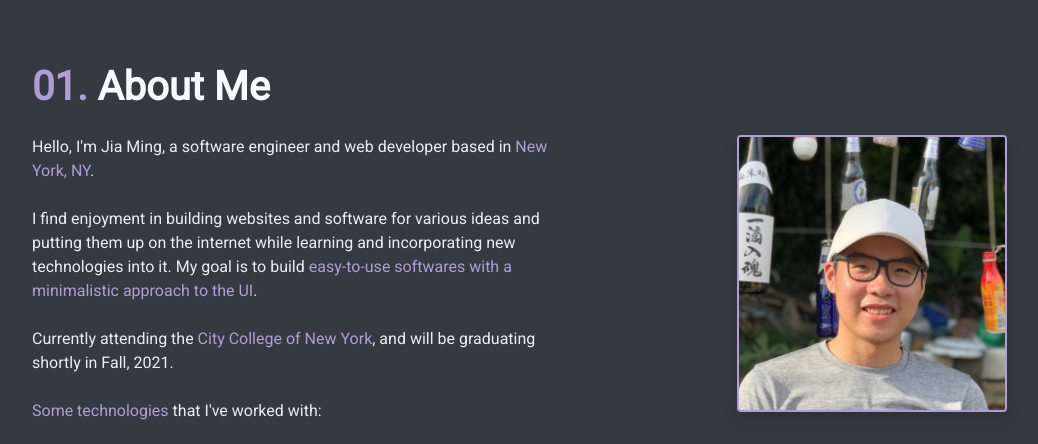
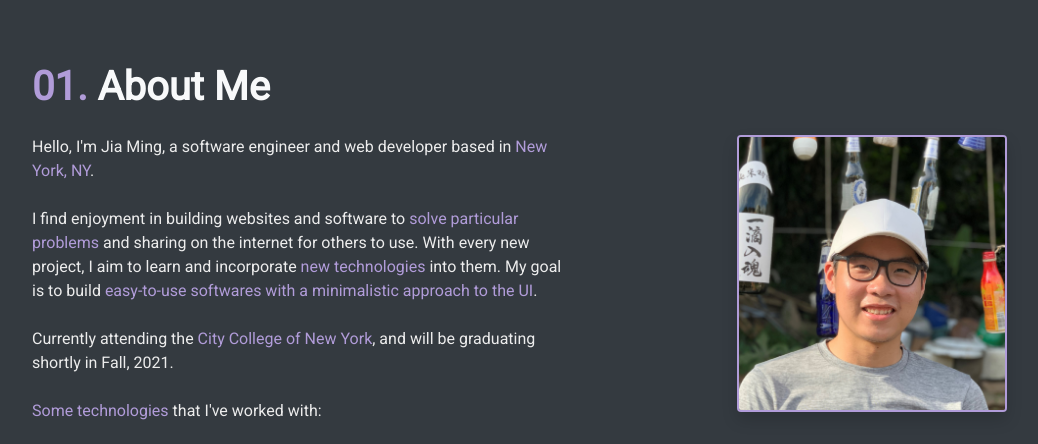
Before and after one commit to jma8774/jma8774.github.io, a website: page index.html in a window 1280 px wide. Shown: the part 780-1224 px from the top of the page, without its empty margins (53-1091 px from the left). Drawn offline with nearby package versions, Linux system fonts and the light colour scheme.

Commit message:
updated info thanks to emily

```diff
--- a/index.html
+++ b/index.html
@@ -91,7 +91,8 @@
         Hello, I'm Jia Ming, a software engineer and web developer based in <span class="text-purple">New York, NY</span>.
         </br>
         </br>
-        I find enjoyment in building websites and software for various ideas and putting them up on the internet while learning and incorporating new technologies into it.
+        I find enjoyment in building websites and software to <span class="text-purple">solve particular problems</span> and sharing on the internet for others to use.
+        With every new project, I aim to learn and incorporate <span class="text-purple">new technologies</span> into them.
         My goal is to build <span class="text-purple"> easy-to-use softwares with a minimalistic approach to the UI</span>.
         </br>
         </br>
@@ -263,7 +264,7 @@
   <div id="contact" class="text-center">
     <h1 class="contact section-name mb-4 mt-5"> <span class="text-purple">03.</span> Get In Touch </h1>
     <div class="contact section-body pb-4">
-      If you want to contact me about new opportunities, feel free to contact me through one of the services below and I'll try my best to get back to you. Otherwise, you can hit me up if you want to chat about things!
+      I'm open to new opportunities, feel free to contact me and I'll try my best to get back to you.
     </div>
     <button type="button" id="btn-contact" class="btn btn-dark contact text-purple border-purple mt-3 px-lg-4 py-lg-3 py-2 shadow">
       Message Me
@@ -276,9 +277,11 @@
       <span data-toggle="tooltip" data-placement="bottom" title="Discord">
         <i id="btn-discord" class="fab fa-discord fa-3x px-2 pt-2 hover-purple-icons contact-icons" value="mong#1905" data-toggle="popover" data-placement="top" data-content="Copied to clipboard!"></i>
       </span>
+      <!--
       <span data-toggle="tooltip" data-placement="bottom" title="LinkedIn">
         <i id="btn-linkedin" class="fab fa-linkedin fa-3x px-2 pt-2 hover-purple-icons contact-icons" value="https://www.linkedin.com/in/jma8774/" data-toggle="popover" data-placement="top" data-content="Copied to clipboard!"></i>
       </span>
+      -->
     </div>
   </div>
 </main><!-- /.container -->
```
